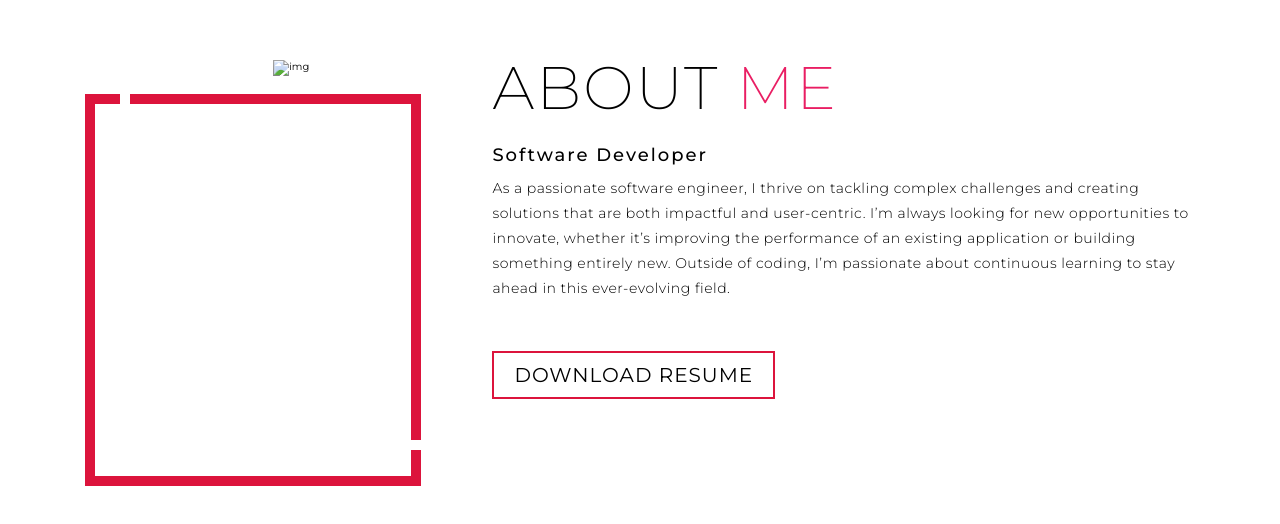
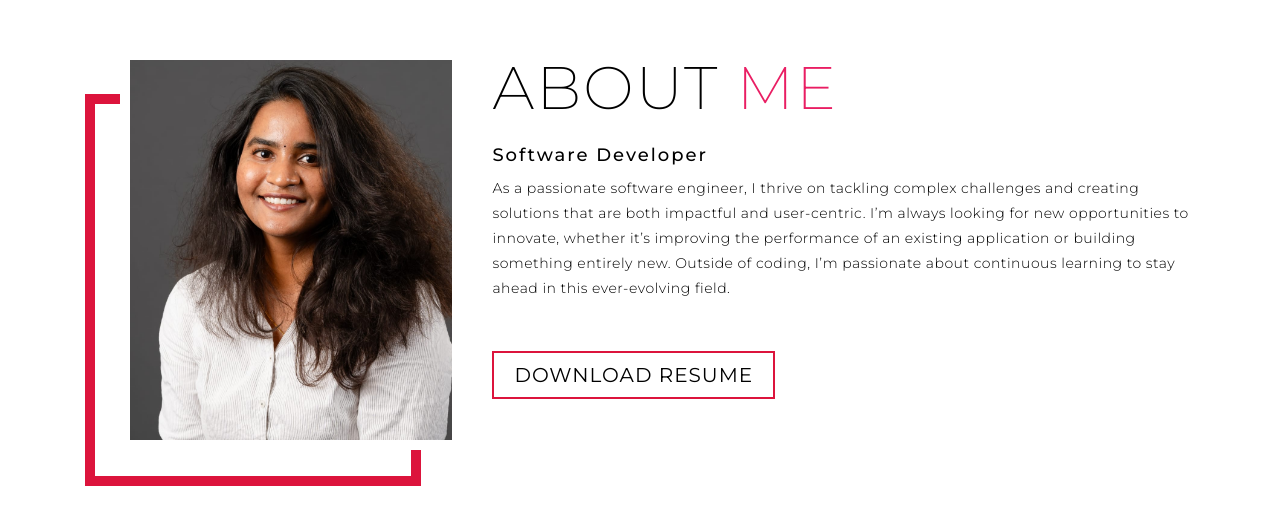
Before and after one commit to SowmyaAmbatii/Portfolio, a plain HTML site: page index.html in a window 1280 px wide. Shown: the part 3945-4469 px from the top of the page. Drawn offline with Linux system fonts and the light colour scheme; files whose address does not match are found by name.

Commit message:
Updated Sowmyas image

```diff
--- a/index.html
+++ b/index.html
@@ -176,7 +176,7 @@
         <div class="about container">
             <div class="col-left">
                 <div class="about-img">
-                    <img src="./assets/images/SowmyaAmbati.jpg" alt="img">
+                    <img src="SowmyaAmbati.jpg" alt="img">
                 </div>
             </div>
             <div class="col-right">
```
